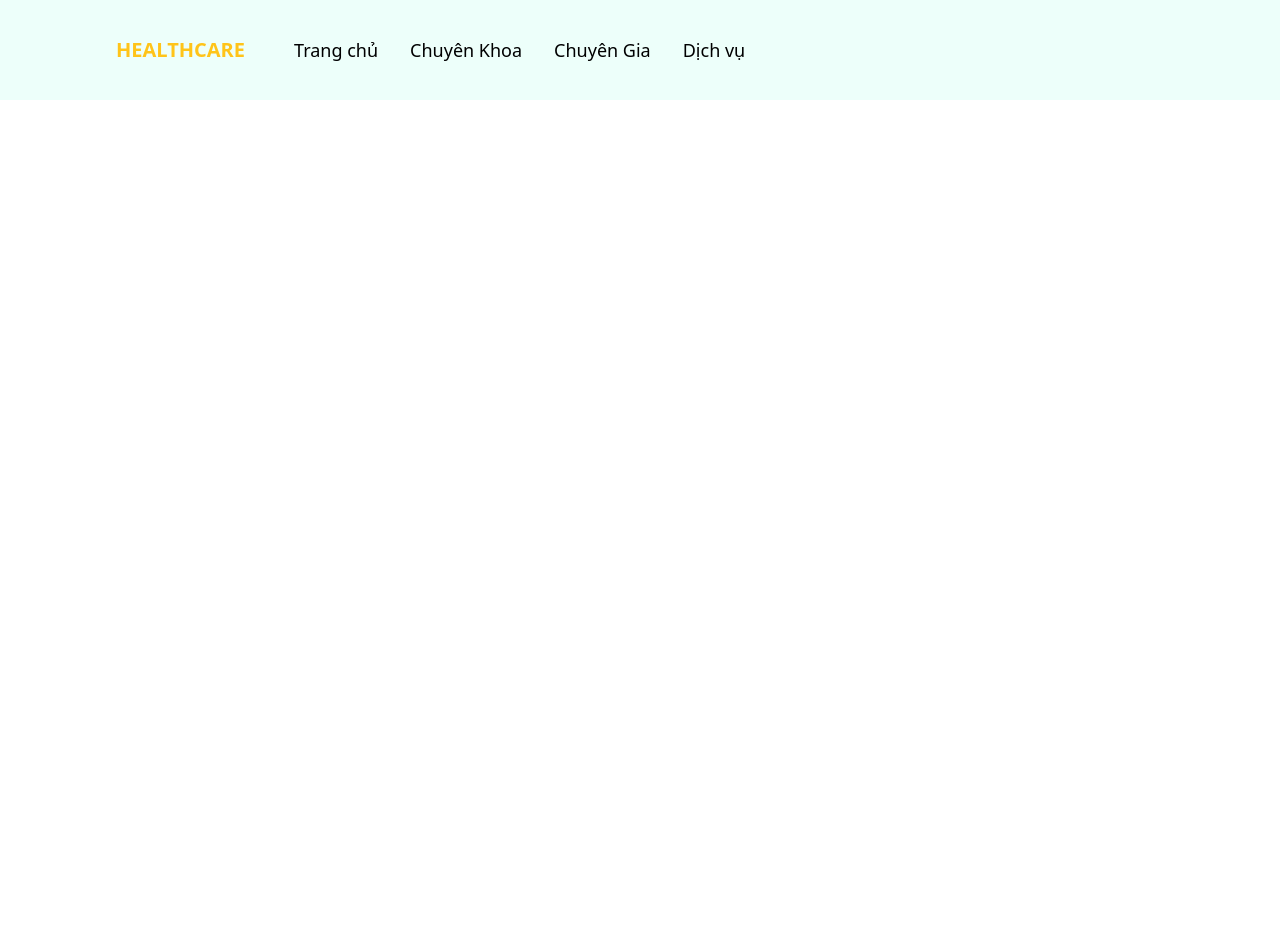
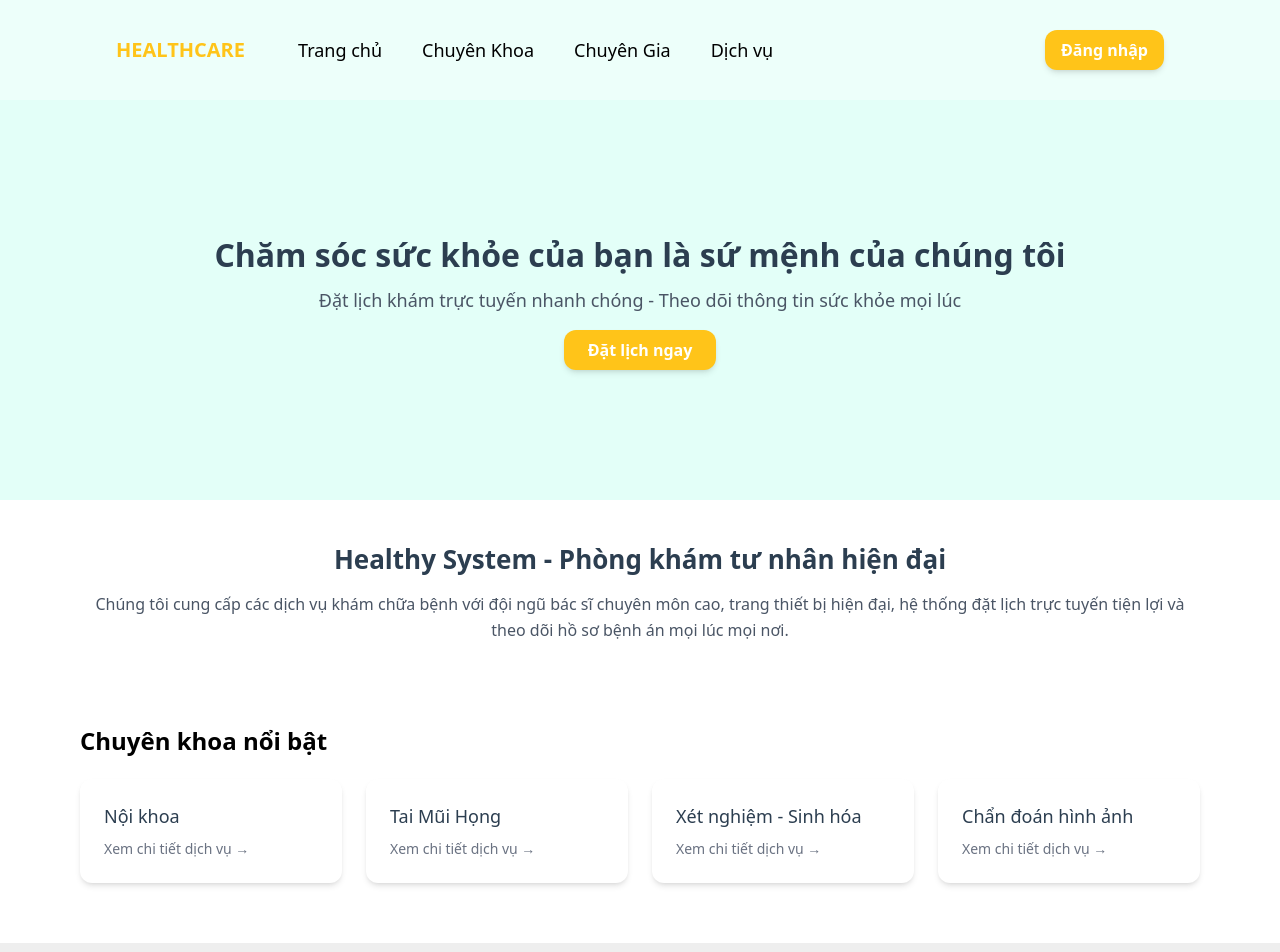
Before and after one commit to JerryHero102/do_an_healthcare, a React (Vite) app: page / in a window 1280 px wide. Shown: the top 952 px of the page. Before the commit the page ends 800 px from the top, so only its background shows below. Built offline with nearby package versions, Linux system fonts and the light colour scheme.

Commit message:
Add files via upload

```diff
--- a/src/App.jsx
+++ b/src/App.jsx
@@ -1,15 +1,29 @@
 import { BrowserRouter, Routes, Route } from 'react-router-dom';
 import Header from './FontEnds/Home/Header';
-import Body from './FontEnds/Home/body';
+import Body from './FontEnds/Home/Body';
+import Footer from './FontEnds/Home/Footer';
 import DashBoard from './FontEnds/Admin/DashBoard';
 
 function App() {
   return (
     <BrowserRouter>
-        <Routes>
-        <Route path="/" element={<Header />} />
-        <Route path="/" element={<Body />} />
-        <Route path="/Admin" element={<DashBoard />}/>
+      <Routes>
+
+        {/* ✅ Trang Home: Hiển thị Header + Body + Footer */}
+        <Route
+          path="/"
+          element={
+            <>
+              <Header />
+              <Body />
+              <Footer />
+            </>
+          }
+        />
+
+        {/* ✅ Trang Admin riêng */}
+        <Route path="/Admin" element={<DashBoard />} />
+
       </Routes>
     </BrowserRouter>
   );
--- a/src/FontEnds/Admin/DashBoard.jsx
+++ b/src/FontEnds/Admin/DashBoard.jsx
@@ -1,30 +1,7 @@
-import { useState } from "react";
-import QLBenhNhan from "./QLBenhNhan/QLBenhNhan";
-import QLBN_Select_QL from "./QLBenhNhan/QLBN_Select_QL";
+const DashBoard = () => {
+  return (
+    <div>DashBoard</div>
+  )
+}
 
-const DashBoard = () => {
-  const [context, setContext] = useState("Quản lý Bệnh Nhân");
-  return (
-    <div className="flex h-screen">
-      <aside className="h-screen w-fit bg-white text-white flex flex-col items-start box-border shadow">
-        <div className="bg-[#EDFFFA] text-[#FFC419] text-[22px] font-bold mb-5 px-3 py-1.5 rounded-md w-full text-center">HealthCare</div>
-        <div className="text-[14px] text-black my-1 cursor-pointer px-3 py-2 rounded hover:bg-[#FFC419] transition w-full truncate"
-          onClick={() => setContext("Quản lý Bệnh Nhân")}>Quản lý Bệnh Nhân</div>
-        <div className="text-[14px] text-black my-1 cursor-pointer px-3 py-2 rounded hover:bg-[#FFC419] transition w-full truncate"
-          onClick={() => setContext("Quản lý Bác sĩ")}>Quản lý Bác sĩ</div>
-        <div className="text-[14px] text-black my-1 cursor-pointer px-3 py-2 rounded hover:bg-[#FFC419] transition w-full truncate"
-          onClick={() => setContext("Quản lý Y tá")}>Quản lý Y tá</div>
-        <div className="text-[14px] text-black my-1 cursor-pointer px-3 py-2 rounded hover:bg-[#FFC419] transition w-full truncate"
-          onClick={() => setContext("Quản lý Phòng Khám")}>Quản lý Phòng Khám</div>
-        <div className="text-[14px] text-black my-1 cursor-pointer px-3 py-2 rounded hover:bg-[#FFC419] transition w-full truncate"
-          onClick={() => setContext("Quản lý hệ thống")}>Quản lý hệ thống</div>
-      </aside>
-      <main className="flex-1 bg-[#f5f5f5]">
-        {context === "Quản lý Bệnh Nhân" && <QLBN_Select_QL />}
-        {/* Có thể thêm các context khác ở đây */}
-      </main>
-    </div>
-  );
-};
-
-export default DashBoard;
+export default DashBoard
--- a/src/FontEnds/Home/Body.jsx
+++ b/src/FontEnds/Home/Body.jsx
@@ -1,9 +1,45 @@
-const body = () => {
+const Body = () => {
   return (
-    <div>body</div>
-  )
-}
+    <div className="w-full">
 
-export default body
+      {/* ✅ Banner chính */}
+      <section className="h-[400px] bg-[#E3FFF8] flex flex-col justify-center items-center text-center">
+        <h2 className="text-[32px] font-bold text-[#2c3e50]">Chăm sóc sức khỏe của bạn là sứ mệnh của chúng tôi</h2>
+        <p className="text-[18px] mt-2 text-gray-600">Đặt lịch khám trực tuyến nhanh chóng - Theo dõi thông tin sức khỏe mọi lúc</p>
+        <button className="mt-4 bg-[#FFC419] hover:bg-[#e6ae14] text-white font-semibold px-6 py-2 rounded-xl shadow-md">
+          Đặt lịch ngay
+        </button>
+      </section>
 
-// export nhanh 'rafce'
+      {/* ✅ Giới thiệu ngắn */}
+      <section className="py-10 px-20 text-center">
+        <h3 className="text-[26px] font-semibold text-[#2c3e50]">Healthy System - Phòng khám tư nhân hiện đại</h3>
+        <p className="mt-3 text-[16px] text-gray-600 leading-relaxed">
+          Chúng tôi cung cấp các dịch vụ khám chữa bệnh với đội ngũ bác sĩ chuyên môn cao, trang thiết bị hiện đại,
+          hệ thống đặt lịch trực tuyến tiện lợi và theo dõi hồ sơ bệnh án mọi lúc mọi nơi.
+        </p>
+      </section>
+
+      {/* ✅ Danh sách dịch vụ/chuyên khoa */}
+      <section className="py-10 px-20">
+        <h3 className="text-[24px] font-semibold mb-5">Chuyên khoa nổi bật</h3>
+        <div className="grid grid-cols-4 gap-6">
+          {[
+            "Nội khoa",
+            "Tai Mũi Họng",
+            "Xét nghiệm - Sinh hóa",
+            "Chẩn đoán hình ảnh"
+          ].map((service, index) => (
+            <div key={index} className="bg-white shadow-md p-6 rounded-xl hover:shadow-lg transition-all cursor-pointer">
+              <h4 className="text-[18px] font-medium text-[#2c3e50]">{service}</h4>
+              <p className="text-gray-500 mt-2 text-[14px]">Xem chi tiết dịch vụ →</p>
+            </div>
+          ))}
+        </div>
+      </section>
+
+    </div>
+  );
+};
+
+export default Body;
--- /dev/null
+++ b/src/FontEnds/Home/Footer.jsx
@@ -0,0 +1,9 @@
+const Footer = () => {
+  return (
+    <footer style={{ background: "#eee", padding: "10px", textAlign: "center", marginTop: "20px" }}>
+      <p>© 2025 Healthy System | Hotline: 0123 456 789</p>
+    </footer>
+  );
+};
+
+export default Footer;
--- a/src/FontEnds/Home/Header.jsx
+++ b/src/FontEnds/Home/Header.jsx
@@ -1,18 +1,37 @@
 const Header = () => {
   return (
-  <div className="p-4 h-[100px] bg-[#EDFFFA] flex items-center justify-between">
-    <div className=" flex items-center space-x-4">
-      <h1 className="text-[20px] uppercase font-bold text-[#FFC419] pr-[25px] pl-[100px]">HealthCare</h1>
-      <nav className="flex items-center space-x-4">
-        <a href="#" className="text-[18px] font-medium text-black hover:text-[#FFF3D1]  hover:bg-[#FFC419] rounded-2xl pt-[5px] pb-[5px] pl-[8px] pr-[8px]">Trang chủ</a>
-        <a href="#" className="text-[18px] font-medium text-black hover:text-[#FFF3D1]  hover:bg-[#FFC419] rounded-2xl pt-[5px] pb-[5px] pl-[8px] pr-[8px]">Chuyên Khoa</a>
-        <a href="#" className="text-[18px] font-medium text-black hover:text-[#FFF3D1]  hover:bg-[#FFC419] rounded-2xl pt-[5px] pb-[5px] pl-[8px] pr-[8px]">Chuyên Gia</a>
-        <a href="#" className="text-[18px] font-medium text-black hover:text-[#FFF3D1]  hover:bg-[#FFC419] rounded-2xl pt-[5px] pb-[5px] pl-[8px] pr-[8px]">Dịch vụ</a>
-      </nav>
+    <div className="p-4 h-[100px] bg-[#EDFFFA] flex items-center justify-between">
+
+      {/* Logo + Menu */}
+      <div className="flex items-center space-x-4">
+        <h1 className="text-[20px] uppercase font-bold text-[#FFC419] pr-[25px] pl-[100px]">
+          HealthCare
+        </h1>
+        <nav className="flex items-center space-x-4">
+          <a href="#" className="text-[18px] font-medium text-black hover:text-[#FFF3D1] hover:bg-[#FFC419] rounded-2xl pt-[5px] pb-[5px] px-[12px]">
+            Trang chủ
+          </a>
+          <a href="#" className="text-[18px] font-medium text-black hover:text-[#FFF3D1] hover:bg-[#FFC419] rounded-2xl pt-[5px] pb-[5px] px-[12px]">
+            Chuyên Khoa
+          </a>
+          <a href="#" className="text-[18px] font-medium text-black hover:text-[#FFF3D1] hover:bg-[#FFC419] rounded-2xl pt-[5px] pb-[5px] px-[12px]">
+            Chuyên Gia
+          </a>
+          <a href="#" className="text-[18px] font-medium text-black hover:text-[#FFF3D1] hover:bg-[#FFC419] rounded-2xl pt-[5px] pb-[5px] px-[12px]">
+            Dịch vụ
+          </a>
+        </nav>
+      </div>
+
+      {/* ✅ Phần bên phải: Login hoặc Hotline */}
+      <div className="pr-[100px]">
+        <button className="bg-[#FFC419] hover:bg-[#e6ae14] text-white font-semibold px-4 py-2 rounded-xl shadow-md">
+          Đăng nhập
+        </button>
+      </div>
 
     </div>
+  );
+};
 
-  </div>)
-}
-
-export default Header
+export default Header;
--- /dev/null
+++ b/src/FontEnds/Home/Home.jsx
@@ -0,0 +1,15 @@
+import Header from './Header';
+import Body from './Body';
+import Footer from './Footer';
+
+const Home = () => {
+  return (
+    <>
+      <Header />
+      <Body />
+      <Footer />
+    </>
+  );
+};
+
+export default Home;
```
